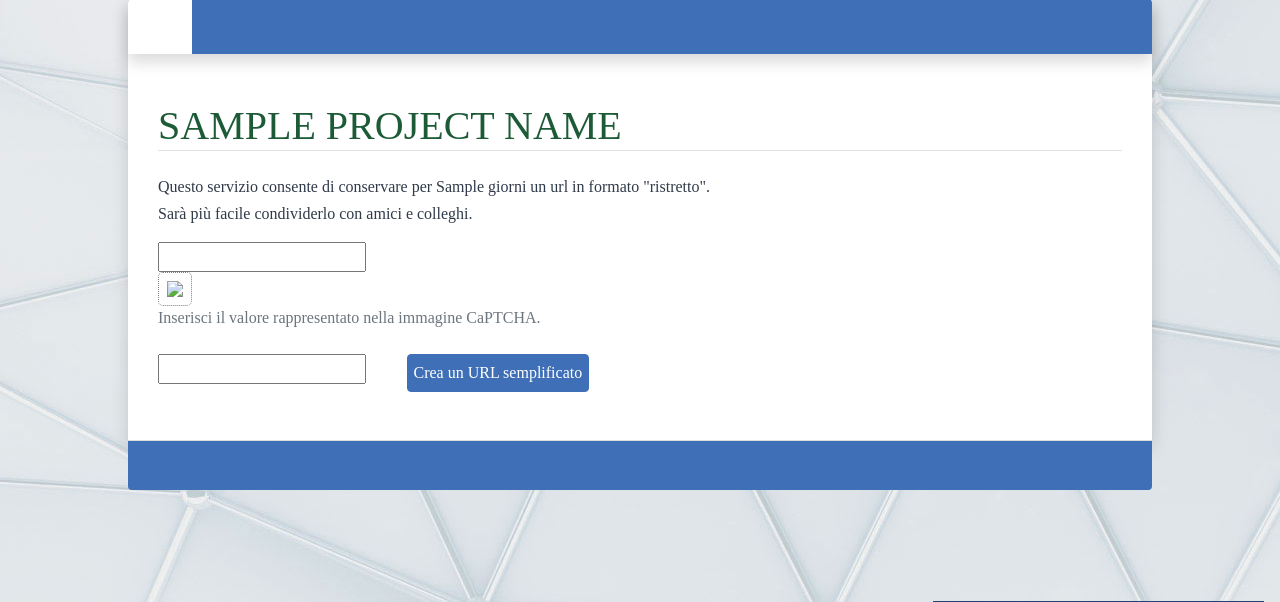
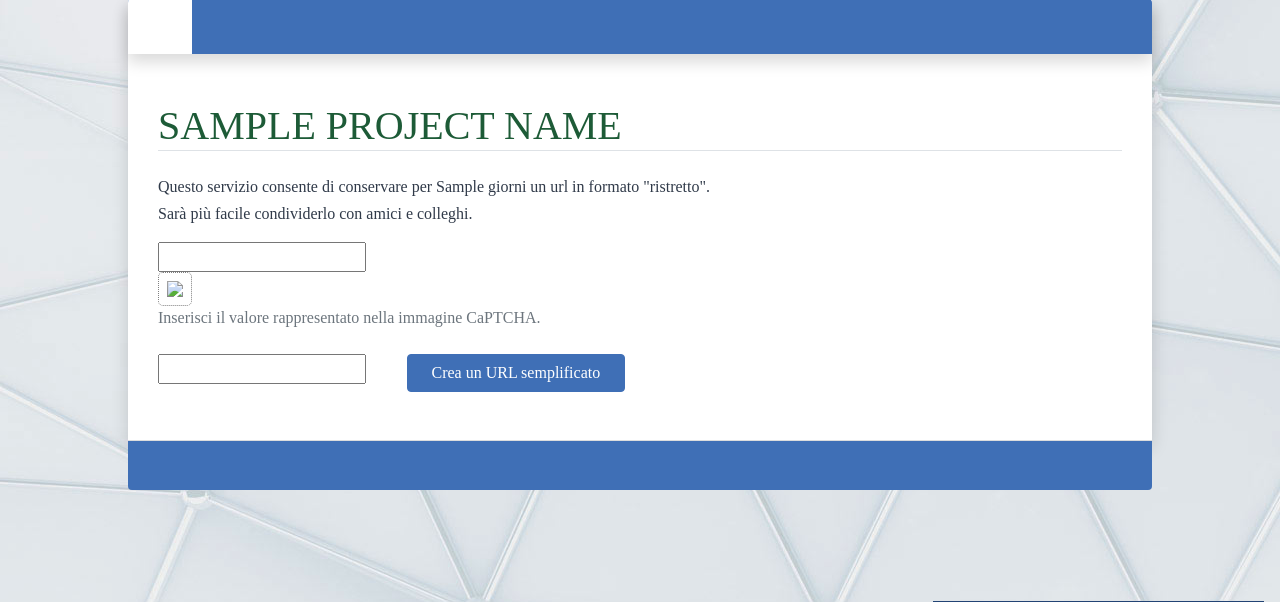
Before and after one commit to UniversitaDellaCalabria/urlShortener, a Django app: template tinyurl/urlshortener/templates/urlshortener.html in a window 1280 px wide. Shown: the part 33-635 px from the top of the page. Run offline with Django 3.2, Linux system fonts and the light colour scheme; the template is opened without the code that fills it: most values are stand-ins (such as "Sample title", 1, 10 or a date in 2020); form fields are guessed from the names that the template uses; some libraries are stand-ins or nearby versions; some web fonts are replaced.

Commit message:
Better template, buttons

```diff
--- a/tinyurl/urlshortener/templates/urlshortener.html
+++ b/tinyurl/urlshortener/templates/urlshortener.html
@@ -131,7 +131,7 @@
                 {{ form.captcha_hidden }}
               </div>
               <div class="col col-md-3 mt-2">
-                <button class="btn btn-primary" style="padding: 6px;" type='submit'>{% trans 'Crea un URL semplificato' %}</button>
+                <button class="btn btn-primary px-4" style="padding: 6px;" type='submit'>{% trans 'Crea un URL semplificato' %}</button>
               </div>
             </div>
 
```
